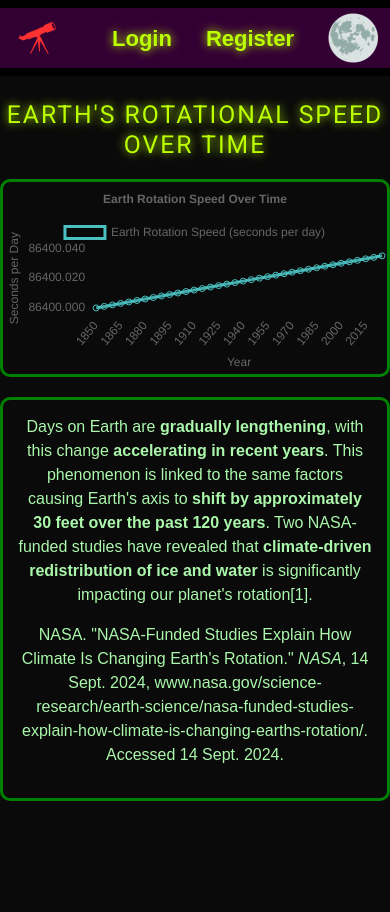
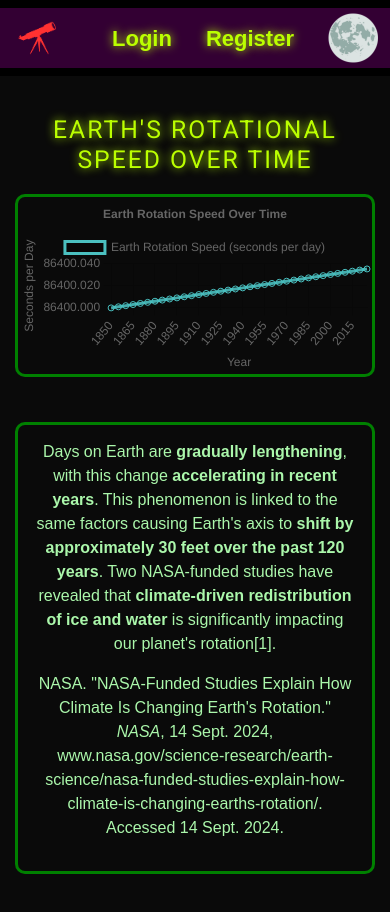
Before and after one commit to SharukhGV/emergency-response-frontend, a React (Vite) app: page /earthrotation in a window 390 px wide. Shown: the top 912 px of the page. Before the commit the page ends 844 px from the top, so only its background shows below. Built offline with nearby package versions, Linux system fonts and the light colour scheme.

Commit message:
earth rotation speed media queries and styling

```diff
--- a/src/pages/components/EarthRotationSpeed.jsx
+++ b/src/pages/components/EarthRotationSpeed.jsx
@@ -107,7 +107,10 @@ const EarthRotationSpeed = () => {
   };
 
   return (
-    <div>
+    <>
+    <div className='parentMOON'>
+
+      <div className='div1MOON'>
 <br></br>
       <h2>Earth's Rotational Speed Over Time</h2>
       {/* <table className='magnetic-pole-table'>
@@ -129,13 +132,13 @@ const EarthRotationSpeed = () => {
       <div style={{ height: 'auto', maxWidth: '800px', margin: '20px auto', border:"solid", borderColor:"green", borderRadius:"10px" }}>
         <Line data={chartData} options={chartOptions} />
       </div>
-
-<div style={{border:"solid", borderColor:"green", borderRadius:"10px", padding:"15px"}}>
+</div>
+<div className='div2MOON' style={{border:"solid", borderColor:"green", borderRadius:"10px", padding:"15px"}}>
       <div> <p>Days on Earth are <strong>gradually lengthening</strong>, with this change <strong>accelerating in recent years</strong>. This phenomenon is linked to the same factors causing Earth's axis to <strong>shift by approximately 30 feet over the past 120 years</strong>. Two NASA-funded studies have revealed that <strong>climate-driven redistribution of ice and water</strong> is significantly impacting our planet's rotation[1].</p> </div>
       <div> <p>NASA. "NASA-Funded Studies Explain How Climate Is Changing Earth's Rotation." <em>NASA</em>, 14 Sept. 2024, www.nasa.gov/science-research/earth-science/nasa-funded-studies-explain-how-climate-is-changing-earths-rotation/. Accessed 14 Sept. 2024.</p> </div>
 </div>
 <br></br>
-    </div>
+    </div></>
   );
 };
 
```
